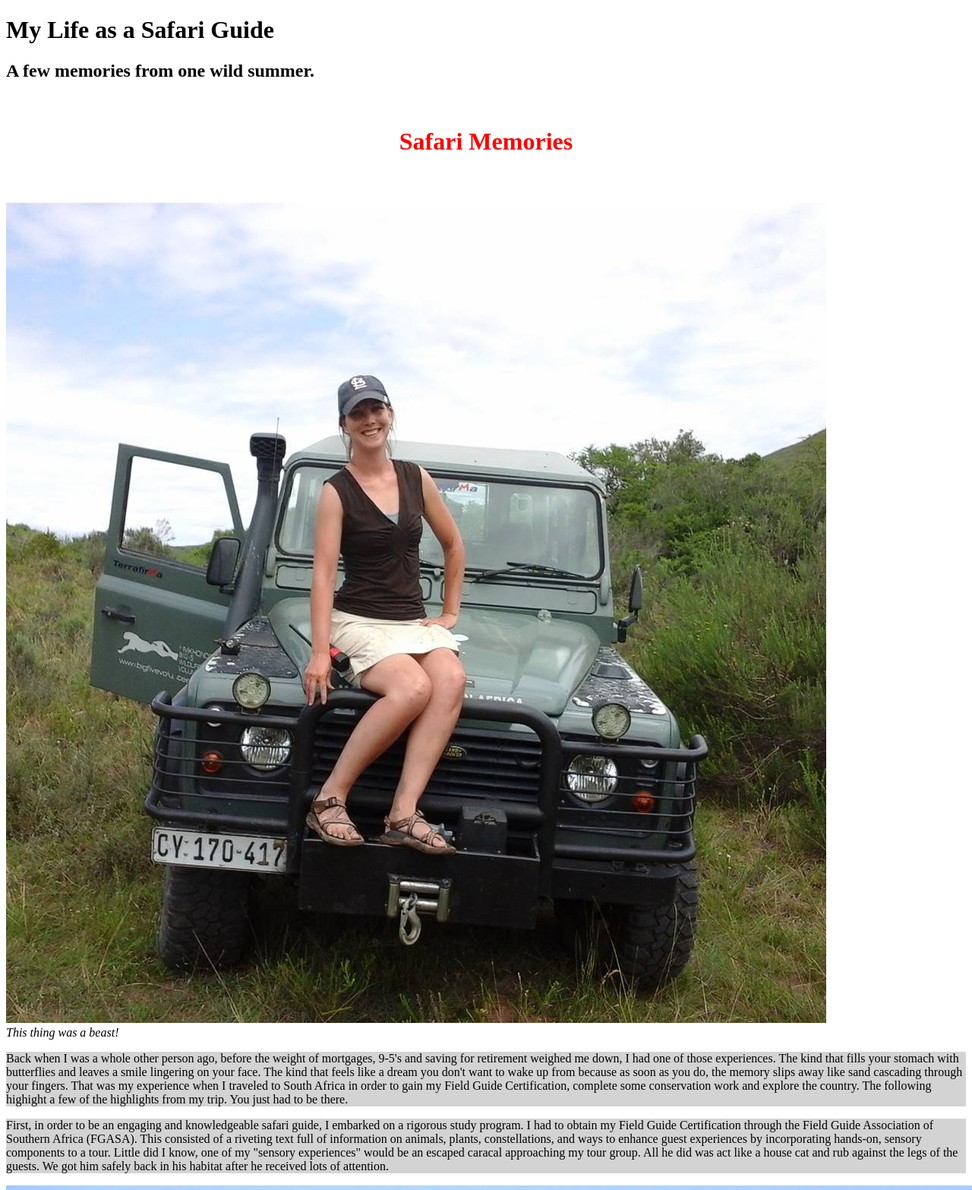
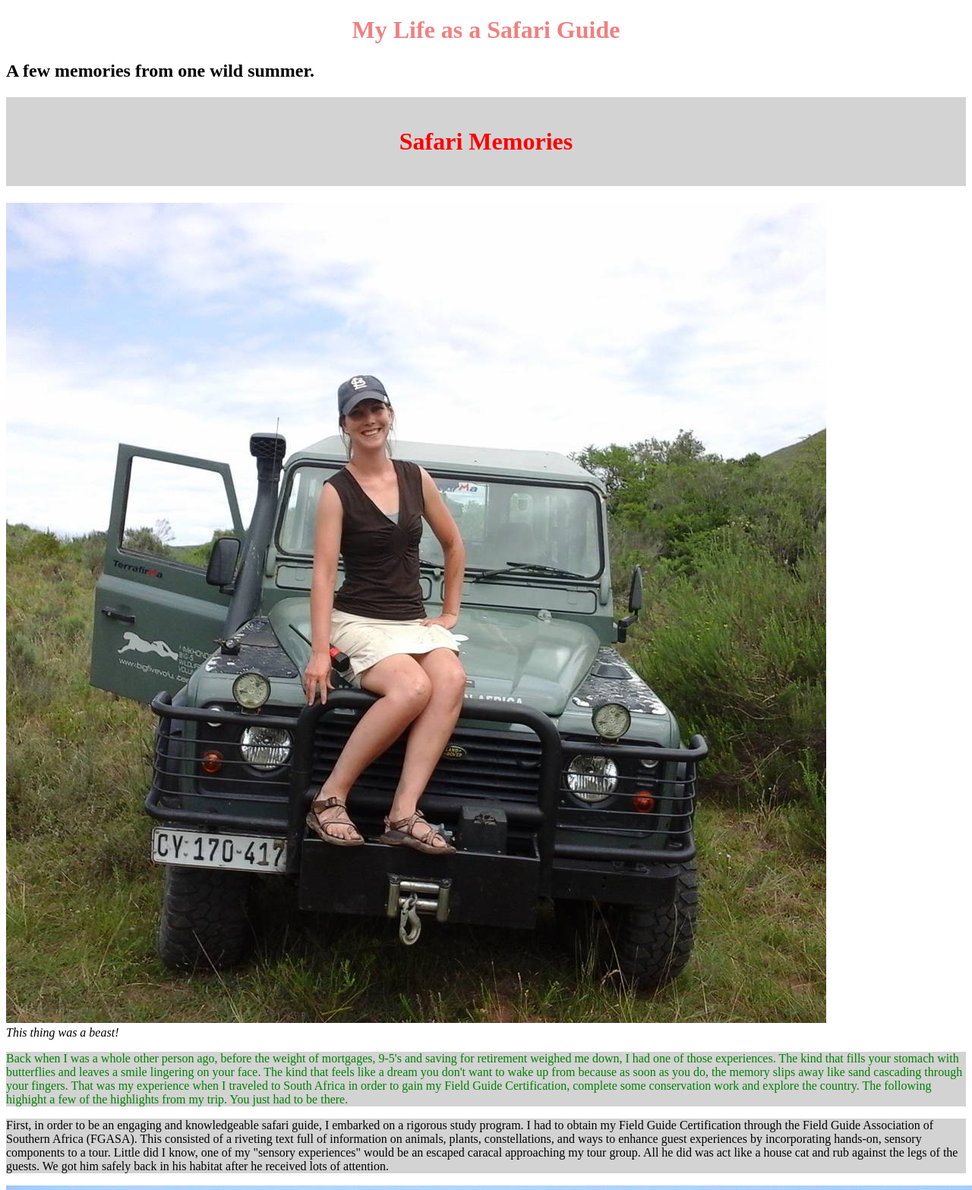
Before and after one commit to Stl-LC101-MAY-2022/js-assignment-4-html-me-something-Deechap, a website: page index.html in a window 1280 px wide. Shown: the top 1567 px of the page at 76% size. Drawn offline with Linux system fonts and the light colour scheme.

Commit message:
New changes from reworking assignment

```diff
--- a/index.html
+++ b/index.html
@@ -22,7 +22,8 @@
 
       <img src="images/SAlandrover.jpg" alt="Safari Land Rover">
          <figcaption><em>This thing was a beast!</em></figcaption>
-         <p id="testP">
+
+         <p class="green-paragraph">
             Back when I was a whole other person ago, before the weight of mortgages, 9-5's and saving for retirement
             weighed me down, I had one of those experiences. The kind that fills your stomach with butterflies and leaves
             a smile lingering on your face. The kind that feels like a dream you don't want to wake up from because as soon
--- a/styles.css
+++ b/styles.css
@@ -4,14 +4,16 @@ p{
     background-color: lightgrey
 }
 
+h1 {
+  color: lightcoral;
+  text-align: center;
+}
+
 #mainHeading {
-    background-color: white;
+    background-color: lightgray;
     color: red;
     padding: 40px;
     text-align: center;
-  }
-  #h1 {
-
   }
 
 body{
@@ -19,6 +21,6 @@ body{
   margin:8px;
       }
 
-      #testP.funParagraph{
-        color:green;
-      }
+     .green-paragraph {
+   color: green;
+}
```
